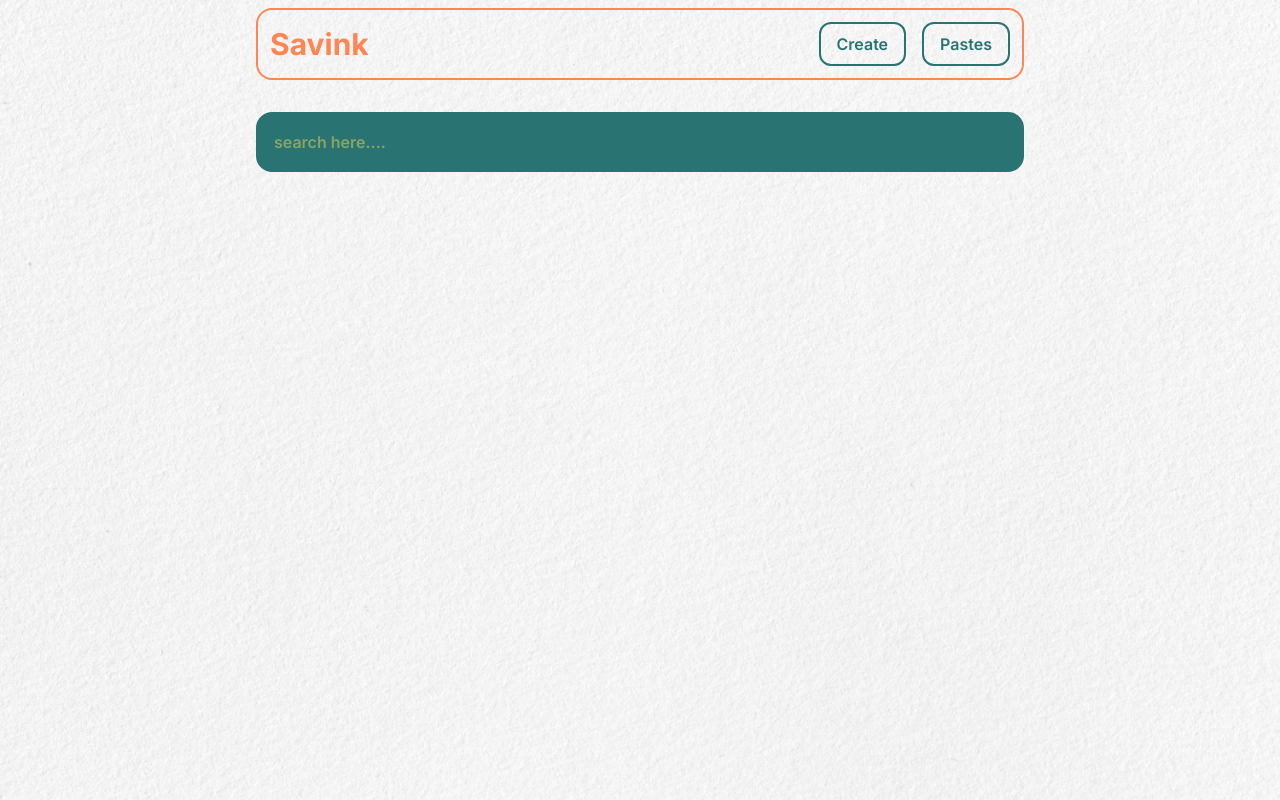
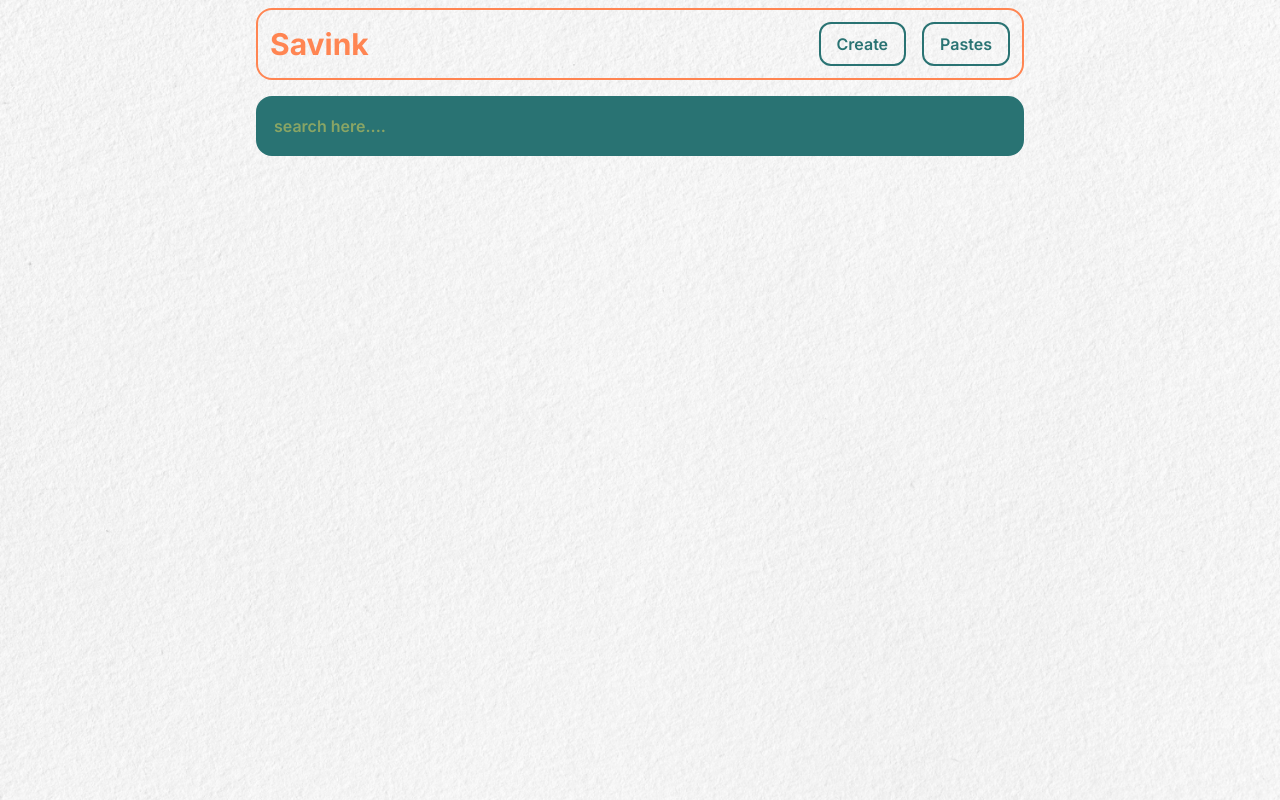
Before and after one commit to vinay-kumar-25/Saviora_Kingdom, a React (Vite) app in the folder Savink - Saviora notes/: page /pastes_list in a window 1280 px wide. Built offline with nearby package versions, Linux system fonts and the light colour scheme.

Commit message:
scroll bug resolved for the list section

```diff
--- a/Savink - Saviora notes/src/App.css
+++ b/Savink - Saviora notes/src/App.css
@@ -1,7 +1,7 @@
 .navbar_section {
   display: flex;
   flex-direction: column;
-  gap: 2rem;
+  gap: 1rem;
   width: 100%;
   width: 800px;
   max-width: 100vh;
--- a/Savink - Saviora notes/src/components/Pastes.jsx
+++ b/Savink - Saviora notes/src/components/Pastes.jsx
@@ -36,11 +36,11 @@ const Pastes = () => {
     navigate(`/view?paste_id=${notid}`);
   }
   return (
-    <div className="flex w-full gap-4 flex-col  ">
+    <div className="flex w-full gap-4 flex-col overflow-hidden ">
       {/* search bar */}
       <input
         placeholder="search here...."
-        className="w-full sticky  border-2  border-primaryGreen bg-primaryGreen z-50 placeholder:text-whitee text-primaryYellow font-semibold  outline-0 p-4 rounded-2xl"
+        className="w-full   border-2  border-primaryGreen bg-primaryGreen placeholder:text-whitee text-primaryYellow font-semibold  outline-0 p-4 rounded-2xl"
         onChange={(e) => setsearch(e.target.value)}
       />
      <div className=" w-full overflow-y-auto flex-1/2 snap-mandatory pr-4 ">
```
